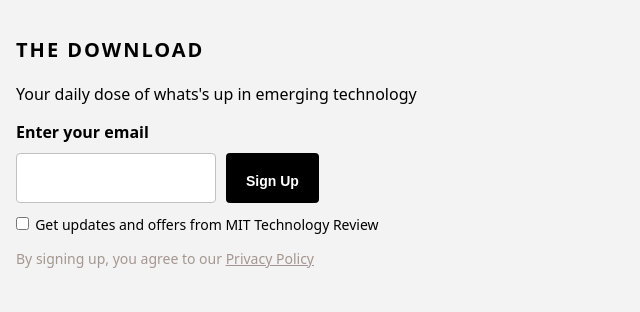
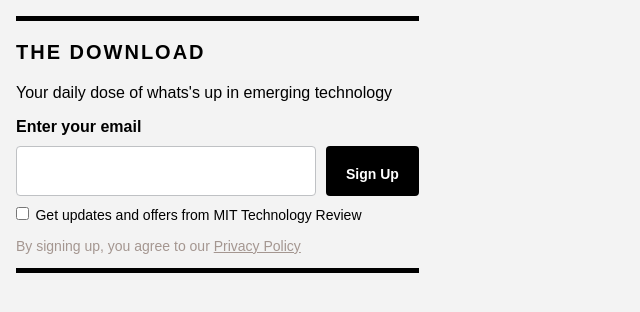
Before and after one commit to Kesab92/web-platform-kutzpt, a plain HTML site: page index.html in a window 1280 px wide. Shown: the whole page, without its empty margins (0-640 px from the left). Drawn offline with Linux system fonts and the light colour scheme.

Commit message:
1 file modified

```diff
--- a/styles.css
+++ b/styles.css
@@ -4,9 +4,14 @@
 
 body {
   margin: 0;
-  font-family: system-ui, sans-serif;
+  font-family: NeueHaas, input mono, sans-serif;
   color: black;
   background-color: #f3f3f3;
+}
+.s-Newsletter {
+  border-bottom: 5px solid black;
+  border-top: 5px solid black;
+  width: fit-content;
 }
 .s-Newssletter_download {
   letter-spacing: 2px;
@@ -25,7 +30,7 @@ body {
   font-weight: 400;
 }
 .s-Email {
-  width: 200px;
+  width: 300px;
   height: 50px;
   background-color: #fff;
   border: 1px solid #bfc1c4;
```
